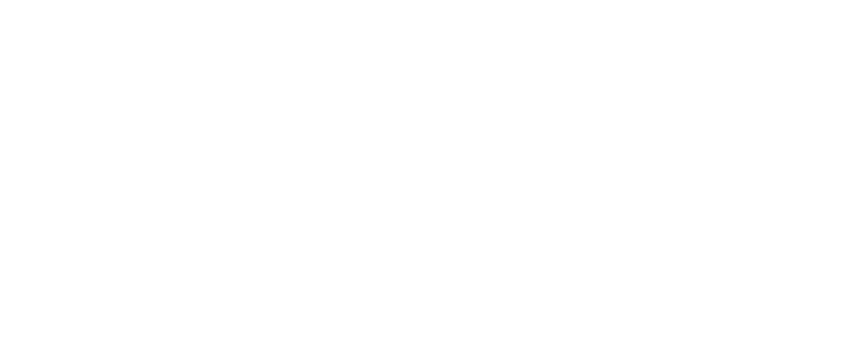
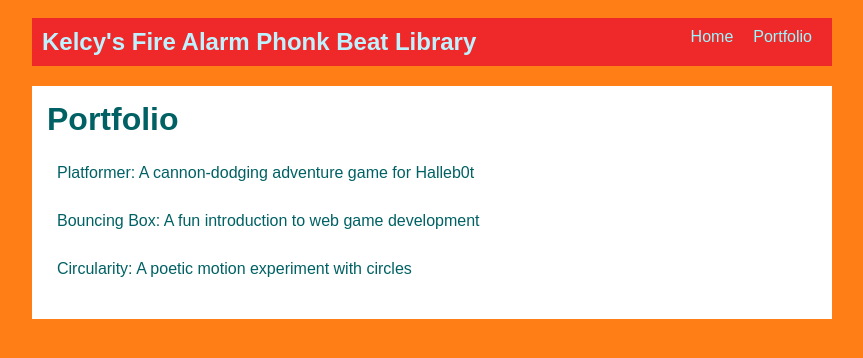
Before and after one commit to KelBakerMHS/KelBakerMHS.github.io, a plain HTML site: page portfolio.html in a window 1280 px wide. Shown: the whole page, without its empty margins (208-1071 px from the left). Drawn offline with Linux system fonts and the light colour scheme.

Commit message:
main portfolio steps completed

```diff
--- a/portfolio.html
+++ b/portfolio.html
@@ -0,0 +1,41 @@
+<!DOCTYPE html>
+<html>
+  <head>
+    <title>Kelcy's Portfolio of Beats</title>
+    <link rel="stylesheet" href="style.css">
+  </head>
+
+  <body>
+    <!-- All content goes here -->
+    <div id="all-contents">
+      <nav>
+        <h1>Kelcy's Fire Alarm Phonk Beat Library</h1>
+        <ul id="nav-ul">
+            <li class="nav-li">
+                <a href="index.html">Home</a>
+            </li>
+            <li class="nav-li">
+                <a href="portfolio.html">Portfolio</a>
+            </li>
+        </ul>
+      </nav>
+
+      <main>
+        <div class="content">
+            <h1>Portfolio</h1>
+            <ul id="portfolio">
+                <li>
+  <a href="fsd-projects/platformer/">Platformer: A cannon-dodging adventure game for Halleb0t</a>
+</li>
+<li>
+  <a href="fsd-projects/bouncing-box/">Bouncing Box: A fun introduction to web game development</a>
+</li>
+<li>
+  <a href="fsd-projects/circularity/">Circularity: A poetic motion experiment with circles</a>
+</li>
+            </ul>
+        </div>
+      </main>
+    </div>
+  </body>
+</html>
--- a/style.css
+++ b/style.css
@@ -73,3 +73,28 @@ main {
 h2, h3 {
     margin: 0px;
 }
+/* Portfolio styles */
+.content h1 {
+  color: rgb(0, 97, 100);
+}
+
+#portfolio {
+  list-style-type: none;
+  padding-left: 0;
+}
+
+#portfolio li {
+  background: #fff;
+  padding: 10px;
+  border-radius: 10px;
+  margin-bottom: 10px;
+}
+
+#portfolio li:hover {
+  background: #eee;
+}
+
+#portfolio a {
+  text-decoration: none;
+  color: #006164;
+}
```
